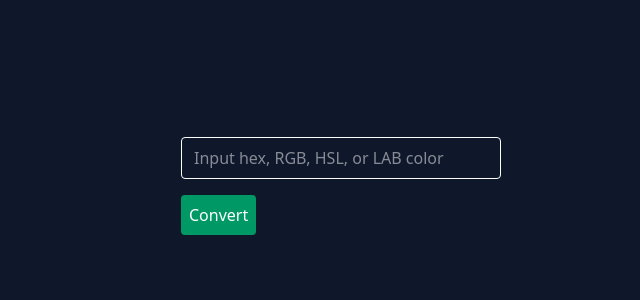
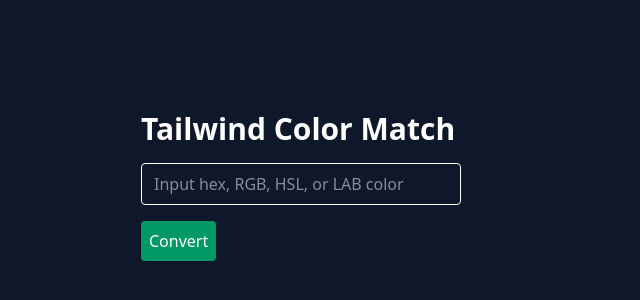
Before and after one commit to danglorioso/colors, a SvelteKit app: page / in a window 1280 px wide. Shown: the part 214-514 px from the top of the page, without its empty margins (299-939 px from the left). Built offline with nearby package versions, Linux system fonts and the light colour scheme.

Commit message:
Add header & sample color

```diff
--- a/src/routes/+page.svelte
+++ b/src/routes/+page.svelte
@@ -14,9 +14,10 @@
 </script>
 
 <main
-  class="min-h-screen bg-slate-900 text-white flex items-center justify-center"
+  class="min-h-screen bg-slate-900 text-white flex flex-cols items-center gap-x-20 justify-center"
 >
   <div class="space-y-4 w-80">
+    <h1 class="text-3xl font-bold">Tailwind Color Match</h1>
     <input
       bind:value={input}
       placeholder="Input hex, RGB, HSL, or LAB color"
@@ -29,9 +30,18 @@
     >
       Convert
     </button>
+  </div>
 
+  <div class="flex flex-col space-y-2">
     {#each results as r}
-      <div class="text-sm text-emerald-400">
+      <div class="text-sm text-emerald-400 font-mono border-l-40 pl-2"
+      style="
+        border-left-color: oklch(
+          {r.color.l * 100}%
+          {r.color.c}
+          {r.color.h}
+        );
+      ">
         {r.name} — Δ {r.distance.toFixed(3)}
       </div>
     {/each}
```
